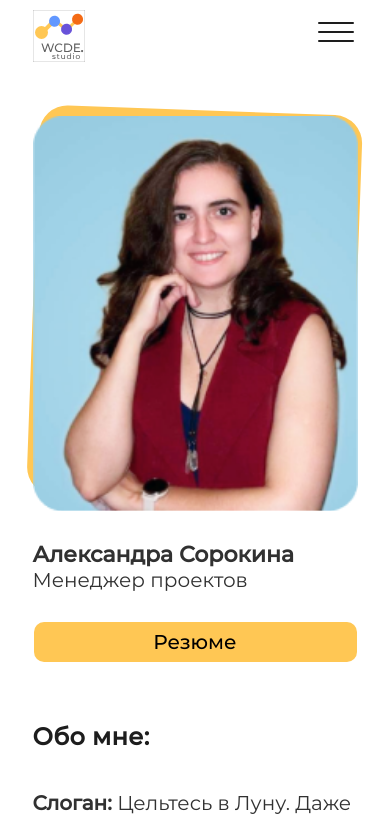
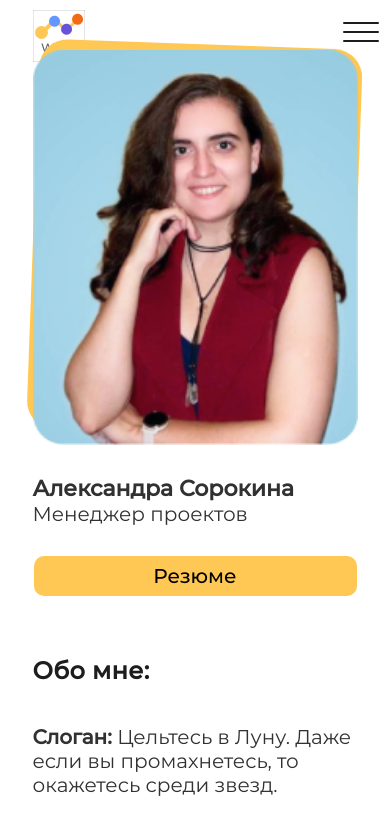
Before and after one commit to DarkwingDuck255/team-pet-project, a React (Create React App) app: page /#/about/1 in a window 390 px wide. Shown: the top 821 px of the page. Built offline with nearby package versions, Linux system fonts and the light colour scheme.

Commit message:
header position fixed and some other minor fixes

```diff
--- a/public/index.html
+++ b/public/index.html
@@ -2,14 +2,14 @@
 <html lang="en">
   <head>
     <meta charset="utf-8" />
-    <link rel="icon" href="%PUBLIC_URL%/favicon.ico" />
+    <link rel="icon" href="%PUBLIC_URL%/logo.png" />
     <meta name="viewport" content="width=device-width, initial-scale=1" />
     <meta name="theme-color" content="#000000" />
     <meta
       name="description"
-      content="Web site created using create-react-app"
+      content="WCDE Team. Мы студия по разработке веб-приложений"
     />
-    <link rel="apple-touch-icon" href="%PUBLIC_URL%/logo192.png" />
+    <link rel="apple-touch-icon" href="%PUBLIC_URL%/logo 208x208.png" />
     <!--
       manifest.json provides metadata used when your web app is installed on a
       user's mobile device or desktop. See https://developers.google.com/web/fundamentals/web-app-manifest/
--- a/src/components/AboutSlogan/AboutSlogan.css
+++ b/src/components/AboutSlogan/AboutSlogan.css
@@ -241,7 +241,7 @@ p {
     display: flex;
     align-items: center;
     flex-direction: column;*/
-    padding: 34px 0px 42px 0px;
+    padding: 90px 0px 42px 0px;
 /*   border: solid green 1px;*/
   }
 
--- a/src/components/HeaderElipse/HeaderElipse.css
+++ b/src/components/HeaderElipse/HeaderElipse.css
@@ -248,6 +248,7 @@
   border: none;
   background-color: transparent;
   padding: 0px 25px 0px 0px;
+  cursor: pointer;
 }
 
 .header-elipse__nav-open {
@@ -313,6 +314,8 @@
     align-items: flex-start;
     justify-content: space-between;
     padding: 10px 0px 0px 25px;
+    position: fixed;
+    z-index: 2;
 /*    border: green solid 1px;*/
   /*  position: relative;
     z-index: -1;*/
```
Also changed, not shown: public/logo 208x208.png (added), public/logo.png (added).
